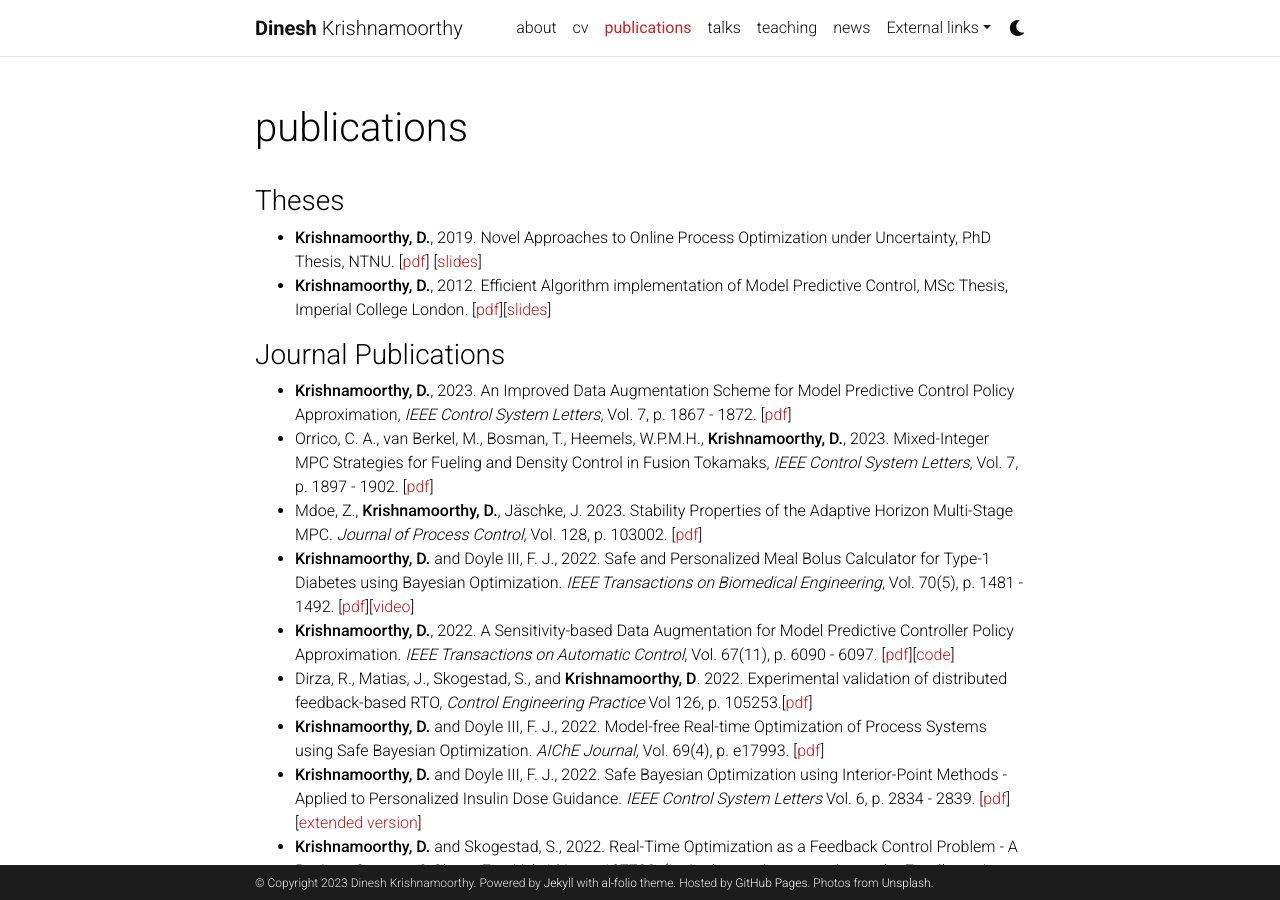
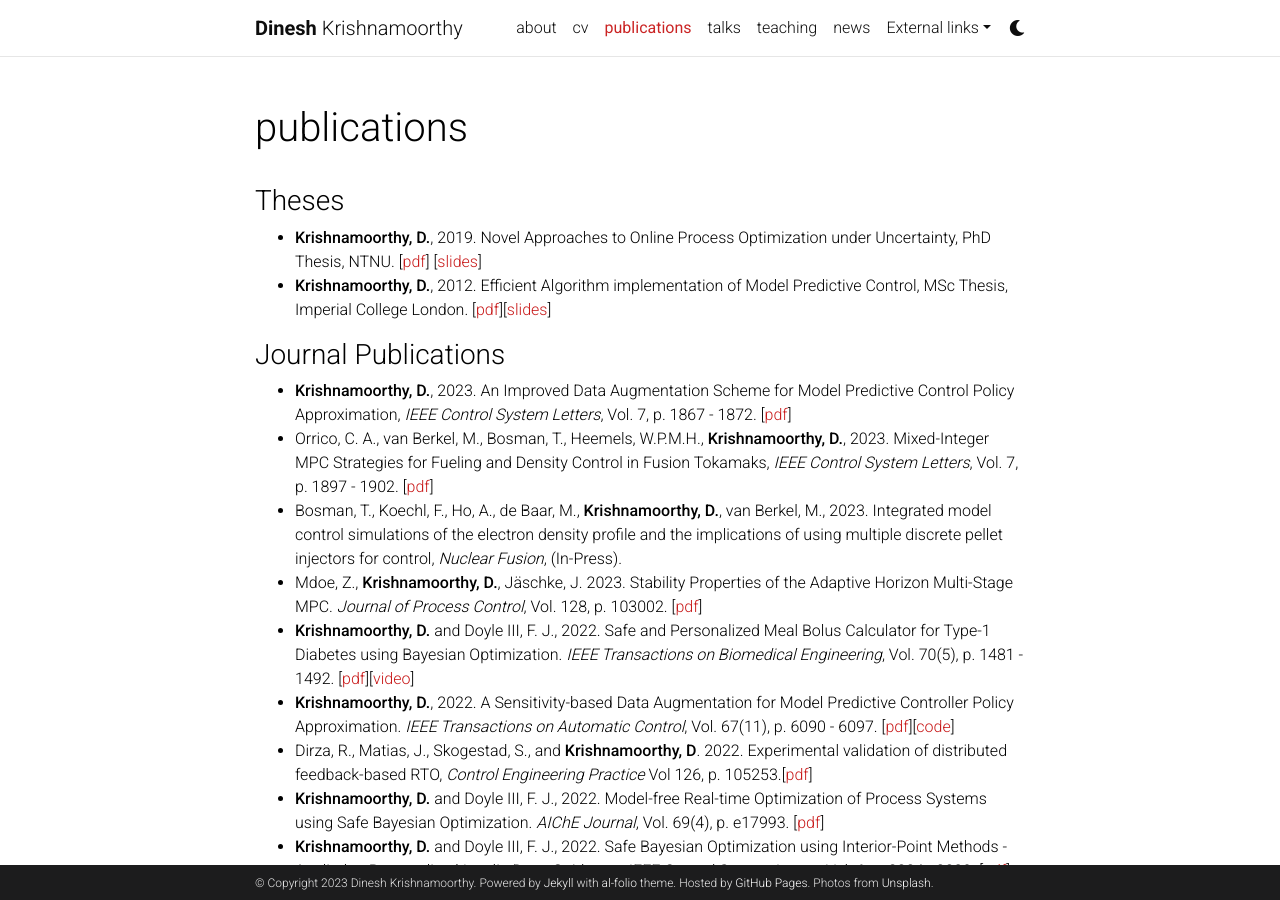
Before and after one commit to dinesh-krishnamoorthy/dinesh-krishnamoorthy.github.io, a Jekyll site: the page built from _pages/publications.md, in a window 1280 px wide and 900 px high. Built offline with Jekyll 4.4.1, drawn with Linux system fonts in a browser that asks for light colours; comment, search, counter and statistics services are not loaded; a style sheet for code colours, icons or effects is not loaded.

Commit message:
Update publications.md

```diff
--- a/_pages/publications.md
+++ b/_pages/publications.md
@@ -17,6 +17,7 @@
 ### Journal Publications
 * **Krishnamoorthy, D.**, 2023. An Improved Data Augmentation Scheme for Model Predictive Control Policy Approximation, _IEEE Control System Letters_, Vol. 7, p. 1867 - 1872. [[pdf](https://arxiv.org/pdf/2303.05607.pdf)]
 * Orrico, C. A., van Berkel, M., Bosman, T., Heemels, W.P.M.H., **Krishnamoorthy, D.**, 2023. Mixed-Integer MPC Strategies for Fueling and Density Control in Fusion Tokamaks, _IEEE Control System Letters_, Vol. 7, p. 1897 - 1902. [[pdf](https://arxiv.org/pdf/2306.00415.pdf)]
+* Bosman, T.,  Koechl, F., Ho, A., de Baar, M., **Krishnamoorthy, D.**, van Berkel, M., 2023. Integrated model control simulations of the electron density profile and the implications of using multiple discrete pellet injectors for control, _Nuclear Fusion_, (In-Press).
 * Mdoe, Z., **Krishnamoorthy, D.**, Jäschke, J. 2023. Stability Properties of the Adaptive Horizon Multi-Stage MPC. _Journal of Process Control_, Vol. 128, p. 103002. [[pdf](https://www.sciencedirect.com/science/article/pii/S0959152423000811)]
 * **Krishnamoorthy, D.** and Doyle III, F. J., 2022.  Safe and Personalized Meal Bolus Calculator for Type-1 Diabetes using Bayesian Optimization. _IEEE Transactions on Biomedical Engineering_, Vol. 70(5), p. 1481 - 1492. [[pdf](https://www.dropbox.com/s/zjmp8uzozj3lqsl/main_BolusCalculator.pdf?dl=0)][[video](https://youtu.be/VMV64__1I8A)]
 * **Krishnamoorthy, D.**, 2022. A Sensitivity-based Data Augmentation for Model Predictive Controller Policy Approximation. _IEEE Transactions on Automatic Control_, Vol. 67(11), p. 6090 - 6097. [[pdf](https://arxiv.org/pdf/2009.07398.pdf)][[code](https://github.com/dinesh-krishnamoorthy/Sensitivity-DataAugmentation)]
```
